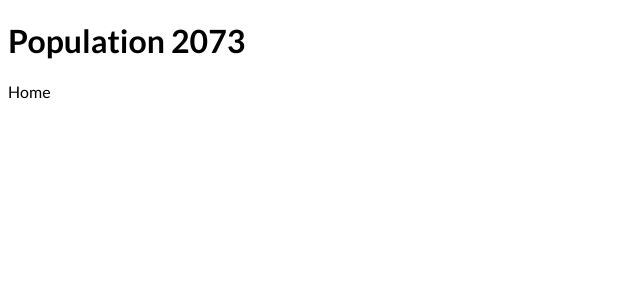
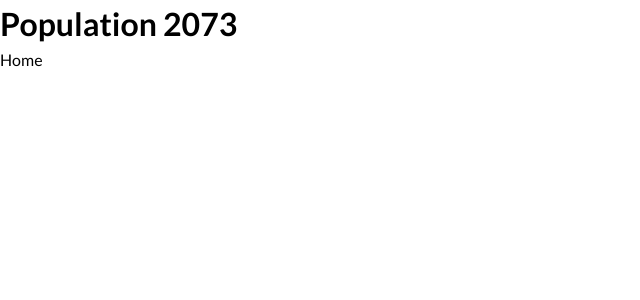
Before and after one commit to henokkhm/microverse-population-2073-react-capstone, a React (Create React App) app: page / in a window 1280 px wide. Shown: the top 300 px of the page, without its empty margins (0-640 px from the left). Built offline with nearby package versions, Linux system fonts and the light colour scheme.

Commit message:
Add CSS reset

```diff
--- a/src/index.js
+++ b/src/index.js
@@ -4,6 +4,7 @@
 import { BrowserRouter } from 'react-router-dom';
 
 import store from './redux/store';
+import './styles/reset.module.css';
 import './styles/global.module.css';
 import App from './App';
 
--- /dev/null
+++ b/src/styles/reset.module.css
@@ -0,0 +1,77 @@
+/* https://piccalil.li/blog/a-modern-css-reset */
+
+/* Box sizing rules */
+*,
+*::before,
+*::after {
+  box-sizing: border-box;
+  /* border: 1px solid red; */
+}
+
+/* Remove default margin */
+body,
+h1,
+h2,
+h3,
+h4,
+p,
+figure,
+blockquote,
+dl,
+dd {
+  margin: 0;
+}
+
+/* Remove list styles on ul, ol elements with a list role, which suggests default styling will be removed */
+ul[role='list'],
+ol[role='list'] {
+  list-style: none;
+}
+
+/* Set core root defaults */
+html:focus-within {
+  scroll-behavior: smooth;
+}
+
+/* Set core body defaults */
+body {
+  min-height: 100vh;
+  text-rendering: optimizeSpeed;
+  line-height: 1.5;
+}
+
+/* A elements that don't have a class get default styles */
+a:not([class]) {
+  text-decoration-skip-ink: auto;
+}
+
+/* Make images easier to work with */
+img,
+picture {
+  max-width: 100%;
+  display: block;
+}
+
+/* Inherit fonts for inputs and buttons */
+input,
+button,
+textarea,
+select {
+  font: inherit;
+}
+
+/* Remove all animations, transitions and smooth scroll for people that prefer not to see them */
+@media (prefers-reduced-motion: reduce) {
+  html:focus-within {
+    scroll-behavior: auto;
+  }
+
+  *,
+  *::before,
+  *::after {
+    animation-duration: 0.01ms !important;
+    animation-iteration-count: 1 !important;
+    transition-duration: 0.01ms !important;
+    scroll-behavior: auto !important;
+  }
+}
```
